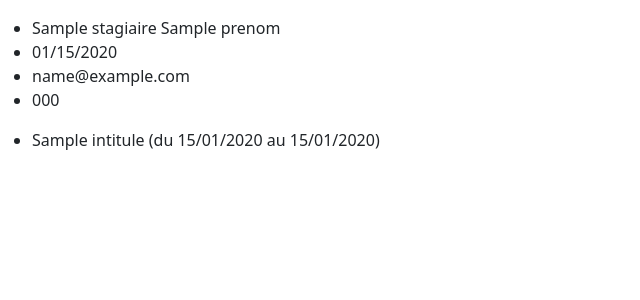
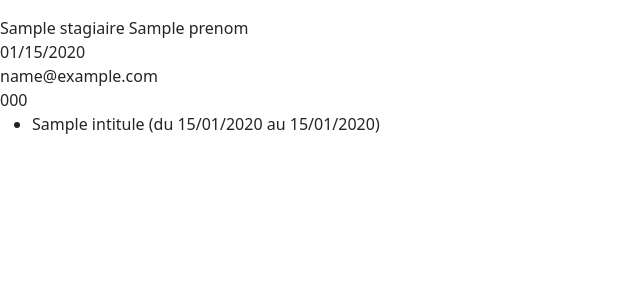
Before and after one commit to Faustine67/Session2, a Symfony app: template templates/stagiaire/detail.html.twig in a window 1280 px wide. Shown: the part 72-372 px from the top of the page, without its empty margins (0-640 px from the left). Run offline with Twig, Linux system fonts and the light colour scheme; the template is opened without the code that fills it: most values are stand-ins (such as "Sample title", 1, 10 or a date in 2020); some libraries are stand-ins or nearby versions.

Commit message:
modification affichage stagiaire

```diff
--- a/templates/stagiaire/detail.html.twig
+++ b/templates/stagiaire/detail.html.twig
@@ -5,12 +5,12 @@
 
 {% block body %}
 
-<ul class="infos">
-    <li> {{ stagiaire.nom }} {{stagiaire.prenom}}</li>
-    <li> {{ stagiaire.DateNaissance|date("m/d/Y") }}</li>
-    <li> {{ stagiaire.email }}</li>
-    <li>{{ stagiaire.telephone }}</li>
-</ul>
+<div class="infos">
+     {{ stagiaire.nom }} {{stagiaire.prenom}} <br>
+    {{ stagiaire.DateNaissance|date("m/d/Y") }} <br>
+    {{ stagiaire.email }} <br>
+    {{ stagiaire.telephone }}<br>
+</div>
 
 <ul class="session">
 
```
